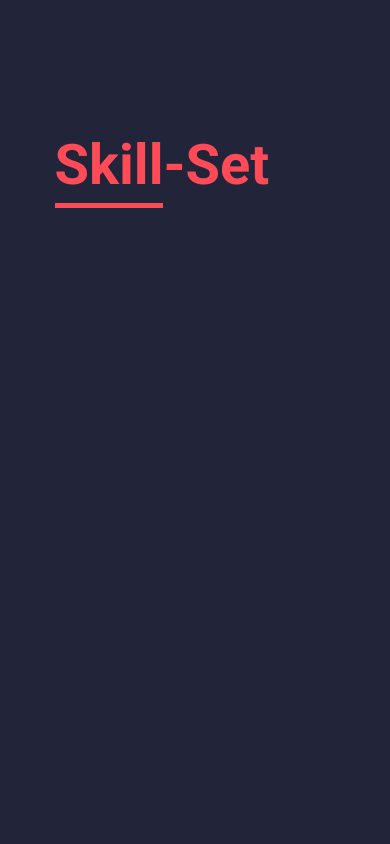
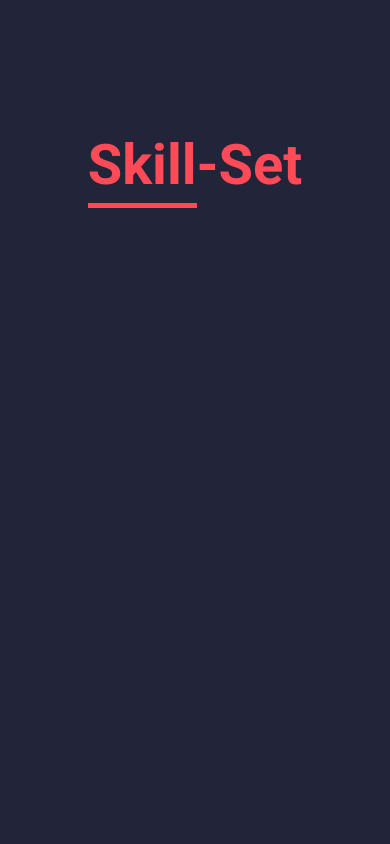
Before and after one commit to joaofilipee/joaofilipee, a React (Create React App) app: page / in a window 390 px wide. Shown: the part 880-1724 px from the top of the page. Built offline with nearby package versions, Linux system fonts and the light colour scheme.

Commit message:
main page finished

```diff
--- a/src/components/Footer/Footer.css
+++ b/src/components/Footer/Footer.css
@@ -26,7 +26,8 @@
 
 .socials {
     display: flex;
-    gap: 30px;
+    justify-content: space-between;
+    width: 50%;
 }
 
 .socials a {
@@ -44,3 +45,14 @@
 .email {
     color: black;
 }
+
+@media (max-width: 430px) {
+    .copyright {
+        display: none;
+    }
+    .socials {
+        width: 100%;
+        justify-content: space-between;
+    }
+
+}
--- a/src/components/Footer/Footer.js
+++ b/src/components/Footer/Footer.js
@@ -8,7 +8,7 @@ const Footer = () => {
   return (
     <div id="footer">
         <div className="copyright">
-            <p>Copyright <AiOutlineCopyrightCircle className="copyright-icon" /> </p>
+            <p>Copyright</p>
         </div>
 
         <div className="socials">
--- a/src/components/Home/Home.css
+++ b/src/components/Home/Home.css
@@ -88,6 +88,10 @@
     .about {
       font-size: 2.5em;
     }
+    .ball {
+      height: 23px;
+      width: 23px;
+    }
 
     .btn {
       width: 170px;
--- a/src/components/Navbar/Navbar.js
+++ b/src/components/Navbar/Navbar.js
@@ -2,7 +2,7 @@ import "./Navbar.css"
 
 // hooks
 import { NavLink } from "react-router-dom"
-import { useRef, useEffect } from "react"
+import { useRef } from "react"
 
 // icons
 import { AiOutlineMenu } from "react-icons/ai"
@@ -13,7 +13,6 @@ const Navbar = () => {
 
   const openOrCloseNavbar = (e) => {
     navbar.current.classList.toggle("opened")
-
   }
 
   return (
@@ -47,10 +46,10 @@ const Navbar = () => {
           <div className="mobile-navbar-links">
 
             <div className="mobile-items">
-                <NavLink to="/"> <span className="red">H</span>ome</NavLink>
-                <a href="#skills"><span className="red">S</span>kills</a>
-                <NavLink to="/projects"><span className="red">P</span>rojetos</NavLink>
-                <a href="#contact"><span className="red">C</span>ontato</a>
+                <NavLink onClick={openOrCloseNavbar} to="/"> <span className="red">H</span>ome</NavLink>
+                <a onClick={openOrCloseNavbar} href="#skills"><span className="red">S</span>kills</a>
+                <NavLink onClick={openOrCloseNavbar} to="/projects"><span className="red">P</span>rojetos</NavLink>
+                <a onClick={openOrCloseNavbar} href="#contact"><span className="red">C</span>ontato</a>
             </div>
 
           </div>
--- a/src/components/SkillSet/Skills.css
+++ b/src/components/SkillSet/Skills.css
@@ -90,3 +90,39 @@
     display: flex;
     align-items: flex-end;
 }
+
+@media (max-width: 370px){
+    #skill .title {
+        font-size: 3em;
+    }
+}
+
+@media (max-width: 799px) {
+    .skills {
+        gap: 3em;
+    }
+}
+
+@media (max-width: 734px) {
+    .skills {
+        gap: 2em;
+    }
+}
+
+@media (max-width: 711px) {
+    .skills {
+        gap: 1em;
+    }
+}
+
+@media (max-width: 688px) {
+    .skills {
+        justify-content: center;
+    }
+    #skill {
+        display: flex;
+        flex-direction: column;
+        align-items: center;
+
+    }
+}
```
